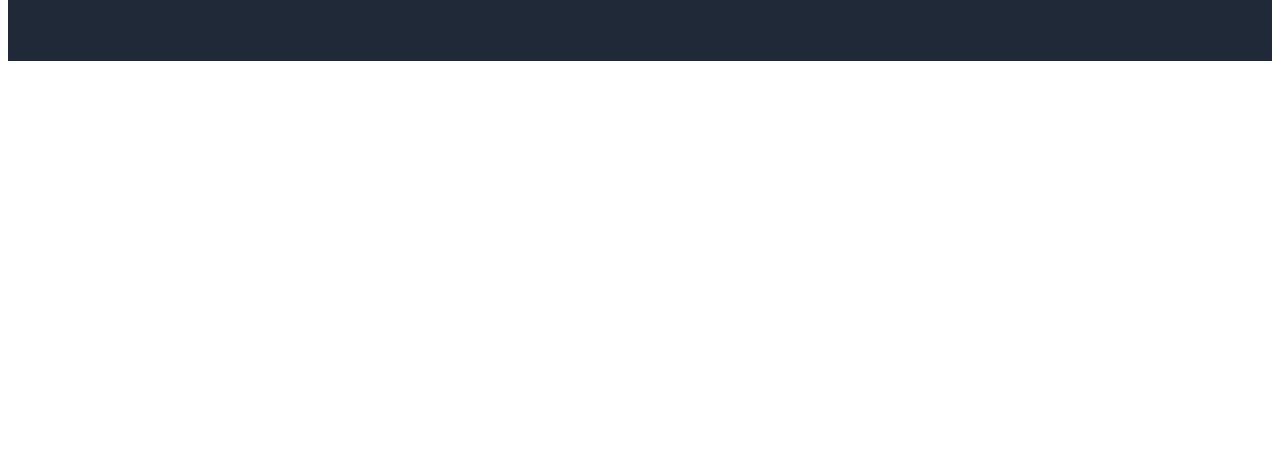
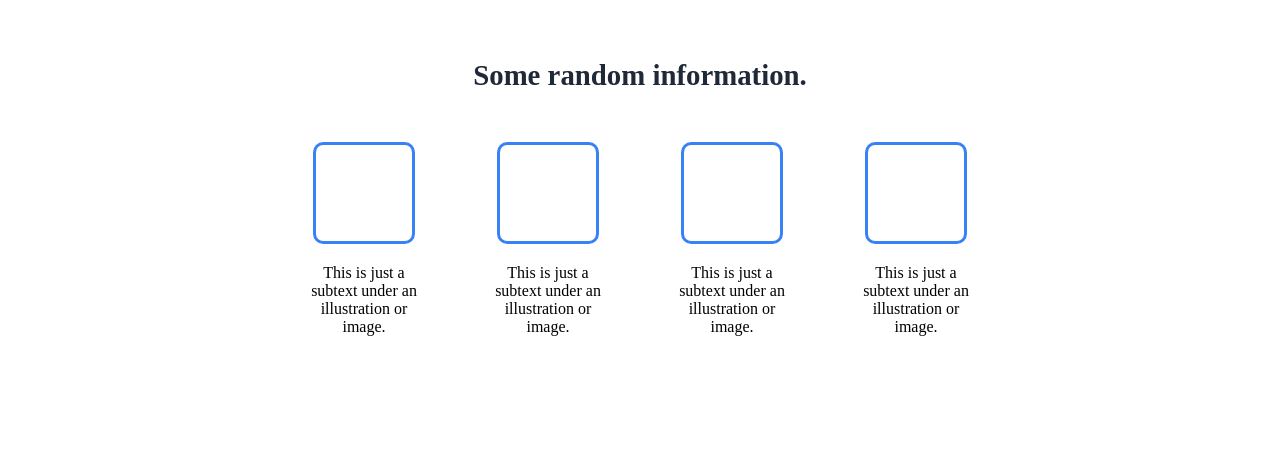
Before and after one commit to I3UNS/landing_page, a plain HTML site: page index.html in a window 1280 px wide. Shown: the part 324-800 px from the top of the page. Drawn offline with Linux system fonts and the light colour scheme.

Commit message:
Added content-1 div

```diff
--- a/index.html
+++ b/index.html
@@ -32,10 +32,23 @@
 
     <main>
         <div class="content-1">
-            <div class="box"></div>
-            <div class="box"></div>
-            <div class="box"></div>
-            <div class="box"></div>
+            <h2>Some random information.</h2>
+            <div class="box-container">
+                <div class="box"></div>
+                <p class="img-subtext">This is just a subtext under an illustration or image.</p>
+            </div>
+            <div class="box-container">
+                <div class="box"></div>
+                <p class="img-subtext">This is just a subtext under an illustration or image.</p>
+            </div>
+            <div class="box-container">
+                <div class="box"></div>
+                <p class="img-subtext">This is just a subtext under an illustration or image.</p>
+            </div>
+            <div class="box-container">
+                <div class="box"></div>
+                <p class="img-subtext">This is just a subtext under an illustration or image.</p>
+            </div>
         </div>
 
         <div class="content-2"></div>
--- a/style.css
+++ b/style.css
@@ -1,5 +1,6 @@
 *{
     color: #f9faf8;
+    margin: 0 auto;
 }
 
 header{
@@ -49,3 +50,44 @@ a{
 button{
     color: black;
 }
+
+
+/* MAIN SECTION */
+
+.content-1{
+    text-align: center;
+    padding: 2em;
+    margin: 30px auto;
+}
+
+.content-1 > .box-container{
+    display: inline-flex;
+    justify-content: center;
+    flex-direction: column;
+    align-items: center;
+    gap: 20px;
+
+    margin: 50px auto;
+    max-width: 180px;
+}
+
+
+.box{
+    border: 3px solid #3882f6;
+    border-radius: 10%;
+    padding: 3em;
+}
+
+.content-1 > h2{
+    color:#1F2937;
+    font-size: 1.8em;
+}
+
+/* TEMPORARY COLOR SET */
+.box-container p{
+    color: black;
+}
+
+.img-subtext{
+    width: 70%;
+}
```
